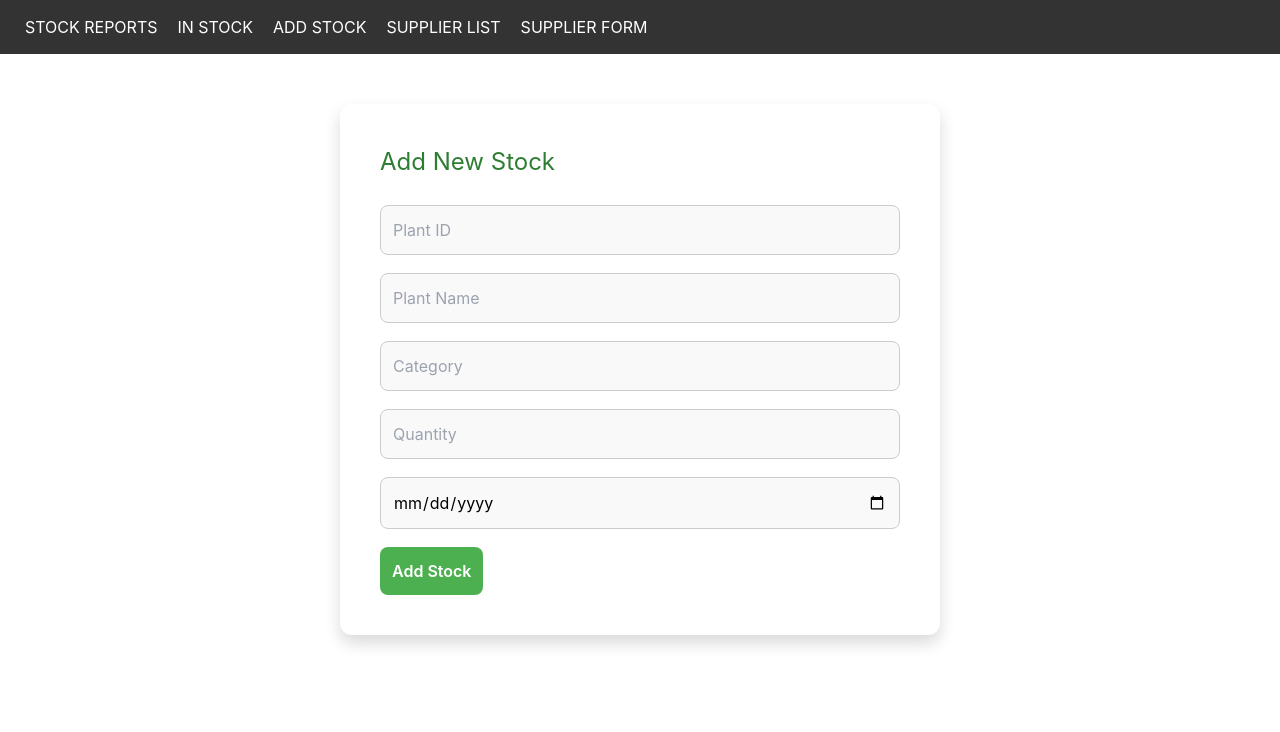
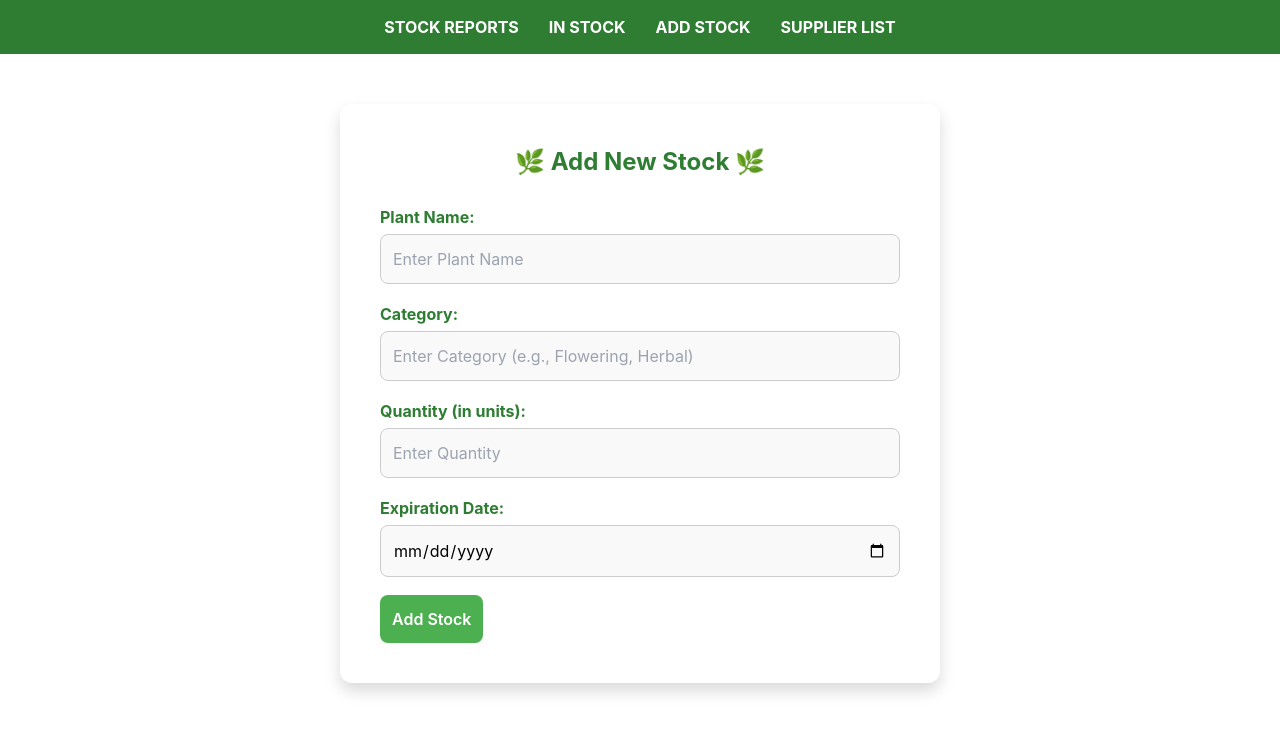
Before and after one commit to Thamidu-Peiris/CRIPS, a React (Create React App) app in the folder frontend/: page /add-stock in a window 1280 px wide. Shown: the top 732 px of the page. Built offline with nearby package versions, Linux system fonts and the light colour scheme.

Commit message:
inventory

```diff
--- a/frontend/src/components/InventoryM/AddStock.js
+++ b/frontend/src/components/InventoryM/AddStock.js
@@ -5,29 +5,74 @@ import { useNavigate } from 'react-router-dom';
 import './styles.css';
 
 export default function AddStock() {
-  const [form, setForm] = useState({});
+  const [form, setForm] = useState({
+    plantName: '',
+    category: '',
+    quantity: '',
+    expirationDate: ''
+  });
   const navigate = useNavigate();
 
   const handleSubmit = (e) => {
     e.preventDefault();
-    axios.post('http://localhost:5000/api/stocks', form).then(() => navigate('/in-stock'));
+
+    if (form.quantity <= 0) {
+      alert("Quantity must be greater than 0");
+      return;
+    }
+
+    axios.post('http://localhost:5000/api/stocks', form)
+      .then(() => {
+        alert("✅ Stock added successfully!");
+        navigate('/in-stock'); // ✅ Navigate to In-Stock after adding
+      })
+      .catch((err) => console.error('Error adding stock:', err));
   };
 
   return (
     <div>
       <Navbar />
       <div className="add-stock-container">
-  <h2>Add New Stock</h2>
+        <h2 className="page-title">🌿 Add New Stock 🌿</h2>
         <form onSubmit={handleSubmit}>
-    <input placeholder="Plant ID" onChange={(e) => setForm({ ...form, plantId: e.target.value })} /><br />
-    <input placeholder="Plant Name" onChange={(e) => setForm({ ...form, plantName: e.target.value })} /><br />
-    <input placeholder="Category" onChange={(e) => setForm({ ...form, category: e.target.value })} /><br />
-    <input placeholder="Quantity" type="number" onChange={(e) => setForm({ ...form, quantity: e.target.value })} /><br />
-    <input type="date" onChange={(e) => setForm({ ...form, expirationDate: e.target.value })} /><br />
+
+          <label className="input-label">Plant Name:</label>
+          <input
+            placeholder="Enter Plant Name"
+            value={form.plantName}
+            onChange={(e) => setForm({ ...form, plantName: e.target.value })}
+            required
+          />
+
+          <label className="input-label">Category:</label>
+          <input
+            placeholder="Enter Category (e.g., Flowering, Herbal)"
+            value={form.category}
+            onChange={(e) => setForm({ ...form, category: e.target.value })}
+            required
+          />
+
+          <label className="input-label">Quantity (in units):</label>
+          <input
+            placeholder="Enter Quantity"
+            type="number"
+            min="1"
+            value={form.quantity}
+            onChange={(e) => setForm({ ...form, quantity: Number(e.target.value) })}
+            required
+          />
+
+          <label className="input-label">Expiration Date:</label>
+          <input
+            type="date"
+            value={form.expirationDate}
+            onChange={(e) => setForm({ ...form, expirationDate: e.target.value })}
+            required
+          />
+
           <button type="submit">Add Stock</button>
         </form>
       </div>
     </div>
-
   );
 }
--- a/frontend/src/components/InventoryM/Dashboard.js
+++ b/frontend/src/components/InventoryM/Dashboard.js
@@ -2,78 +2,96 @@ import { useEffect, useState, useRef } from 'react';
 import axios from 'axios';
 import Chart from 'chart.js/auto';
 import Navbar from './Navbar';
-
+import './styles.css';
 
 export default function Dashboard() {
-  const chartRef = useRef(null);   // Canvas Reference
-  const chartInstanceRef = useRef(null); // Chart Instance Reference
+  const chartRef = useRef(null);
+  const chartInstanceRef = useRef(null);
   const [stocks, setStocks] = useState([]);
   const [suppliers, setSuppliers] = useState([]);
 
+  // ✅ Fetch Stocks and Suppliers
   useEffect(() => {
     axios.get('http://localhost:5000/api/stocks').then(res => setStocks(res.data));
     axios.get('http://localhost:5000/api/suppliers').then(res => setSuppliers(res.data));
   }, []);
 
+  // ✅ Initialize Chart
   useEffect(() => {
-    if (stocks.length && suppliers.length && chartRef.current) {
-      // Destroy old chart instance if exists
+    if (chartRef.current && stocks.length && suppliers.length) {
       if (chartInstanceRef.current) chartInstanceRef.current.destroy();
 
-      // Create new chart instance
+      const stockTotal = stocks.reduce((sum, s) => sum + s.quantity, 0);
+
       chartInstanceRef.current = new Chart(chartRef.current, {
         type: 'bar',
         data: {
           labels: ['Total Stock Quantity', 'Total Suppliers'],
           datasets: [{
             label: 'Inventory Overview',
-            data: [stocks.reduce((sum, s) => sum + s.quantity, 0), suppliers.length],
-            backgroundColor: ['#4e73df', '#1cc88a']
+            data: [stockTotal, suppliers.length],
+            backgroundColor: ['#66bb6a', '#81c784']
           }]
         },
         options: {
           responsive: true,
-          maintainAspectRatio: false
+          maintainAspectRatio: false,
+          scales: {
+            y: { beginAtZero: true }
+          }
         }
       });
     }
   }, [stocks, suppliers]);
 
   return (
-    <div style={{ padding: '20px' }}>
+    <div>
       <Navbar />
-      <h1>Inventory Management Dashboard</h1>
+      <div className="dashboard-container plant-theme">
+        <h1 className="dashboard-title">🌿 Plant Inventory Dashboard 🌱</h1>
 
-      <div style={{ width: '80%', height: '300px' }}>
+        {/* ✅ Chart Section */}
+        <div className="chart-container">
           <canvas ref={chartRef}></canvas>
         </div>
 
-      <h3>Stock Alert (Quantity &lt; 40)</h3>
-      <table border="1">
-        <thead><tr><th>Stock ID</th><th>Plant Name</th><th>Quantity</th><th>Status</th></tr></thead>
+        {/* ✅ Stock Alert Table */}
+        <h3 className="section-title">🌱 Stock Alert (Quantity &lt; 40)</h3>
+        <table className="dashboard-table">
+          <thead>
+            <tr><th>Stock ID</th><th>Plant Name</th><th>Quantity</th><th>Status</th></tr>
+          </thead>
           <tbody>
-          {stocks.map(s => (
+            {stocks.map((s, index) => (
               <tr key={s._id}>
-              <td>{s._id}</td>
+                <td>STOCK_{index + 1}</td>
                 <td>{s.plantName}</td>
                 <td>{s.quantity}</td>
-              <td style={{ color: s.quantity < 40 ? 'red' : 'green' }}>
-                {s.quantity < 40 ? 'Out of Stock' : 'Available'}
+                <td style={{ color: s.quantity < 40 ? '#d32f2f' : '#388e3c' }}>
+                  {s.quantity < 40 ? '🌱 Low Stock' : '✅ Healthy'}
                 </td>
               </tr>
             ))}
           </tbody>
         </table>
 
-      <h3>Top Providing Products</h3>
-      <table border="1">
-        <thead><tr><th>Plant ID</th><th>Quantity</th><th>Plant Name</th></tr></thead>
+        {/* ✅ Top Providing Products */}
+        <h3 className="section-title">🌿 Top Providing Plants</h3>
+        <table className="dashboard-table">
+          <thead>
+            <tr><th>Plant ID</th><th>Quantity</th><th>Plant Name</th></tr>
+          </thead>
           <tbody>
             {stocks.sort((a, b) => b.quantity - a.quantity).slice(0, 5).map((s) => (
-            <tr key={s._id}><td>{s.plantId}</td><td>{s.quantity}</td><td>{s.plantName}</td></tr>
+              <tr key={s._id}>
+                <td>{s.plantId}</td>
+                <td>{s.quantity}</td>
+                <td>{s.plantName}</td>
+              </tr>
             ))}
           </tbody>
         </table>
       </div>
+    </div>
   );
 }
--- a/frontend/src/components/InventoryM/Navbar.js
+++ b/frontend/src/components/InventoryM/Navbar.js
@@ -1,13 +1,13 @@
 import { Link } from 'react-router-dom';
+import './styles.css'; // ✅ CSS file link
 
 export default function Navbar() {
   return (
-    <nav style={{ padding: '15px', background: '#333', color: '#fff' }}>
-      <Link to="/inventorymanagerdashboard" style={{ color: '#fff', margin: '10px' }}>STOCK REPORTS</Link>
-      <Link to="/in-stock" style={{ color: '#fff', margin: '10px' }}>IN STOCK</Link>
-      <Link to="/add-stock" style={{ color: '#fff', margin: '10px' }}>ADD STOCK</Link>
-      <Link to="/suppliers" style={{ color: '#fff', margin: '10px' }}>SUPPLIER LIST</Link>
-      <Link to="/supplier-form" style={{ color: '#fff', margin: '10px' }}>SUPPLIER FORM</Link>
+    <nav className="plant-navbar">
+      <Link to="/inventorymanagerdashboard" className="plant-nav-link">STOCK REPORTS</Link>
+      <Link to="/in-stock" className="plant-nav-link">IN STOCK</Link>
+      <Link to="/add-stock" className="plant-nav-link">ADD STOCK</Link>
+      <Link to="/suppliers" className="plant-nav-link">SUPPLIER LIST</Link>
     </nav>
   );
 }
--- a/frontend/src/components/InventoryM/StockList.js
+++ b/frontend/src/components/InventoryM/StockList.js
@@ -2,16 +2,17 @@ import { useEffect, useState } from 'react';
 import axios from 'axios';
 import Navbar from './Navbar';
 import { useNavigate } from 'react-router-dom';
+import './styles.css';
 
 export default function StockList() {
   const [stocks, setStocks] = useState([]);
+  const [editingStock, setEditingStock] = useState(null);
+  const [updatedQuantity, setUpdatedQuantity] = useState('');
   const navigate = useNavigate();
-
 
   useEffect(() => {
     fetchStocks();
   }, []);
-
 
   const fetchStocks = () => {
     axios.get('http://localhost:5000/api/stocks')
@@ -19,46 +20,82 @@ export default function StockList() {
       .catch((err) => console.error('Error fetching stocks:', err));
   };
 
-
+  // ✅ Delete function fixed with backticks
   const deleteStock = (id) => {
     axios.delete(`http://localhost:5000/api/stocks/${id}`)
       .then(() => fetchStocks())
       .catch((err) => console.error('Error deleting stock:', err));
   };
 
-
   const handleAddStock = () => {
     navigate('/add-stock');
+  };
+
+  const startEditing = (stock) => {
+    setEditingStock(stock);
+    setUpdatedQuantity(stock.quantity);
+  };
+
+  const saveUpdate = (id) => {
+    axios.put(`http://localhost:5000/api/stocks/${id}`, { quantity: updatedQuantity })
+      .then(() => {
+        fetchStocks();
+        setEditingStock(null);
+      })
+      .catch((err) => console.error('Error updating stock:', err));
   };
 
   return (
     <div>
       <Navbar />
       <div className="stock-container">
-  <h2>In Stock</h2>
+        <h2 className="page-title">🌱 In Stock - Plant Inventory 🌱</h2>
+
         <button className="add-stock-btn" onClick={handleAddStock}>+ New Stock</button>
+
         {stocks.length === 0 ? (
-        <p>No stock available.</p>
+          <p className="no-stock">No stock available.</p>
         ) : (
           <table className="stock-table">
             <thead>
               <tr>
                 <th>Stock ID</th>
                 <th>Plant Name</th>
+                <th>Category</th>
                 <th>Quantity</th>
                 <th>Expiration Date</th>
                 <th>Actions</th>
               </tr>
             </thead>
+
             <tbody>
-          {stocks.map((stock) => (
+              {stocks.map((stock, index) => (
                 <tr key={stock._id}>
-              <td>{stock._id}</td>
+                  {/* ✅ Auto-generated Stock ID */}
+                  <td>STOCK_{index + 1}</td>
                   <td>{stock.plantName}</td>
-              <td>{stock.quantity}</td>
+                  <td>{stock.category}</td>
+                  <td>
+                    {editingStock?._id === stock._id ? (
+                      <input
+                        type="number"
+                        value={updatedQuantity}
+                        onChange={(e) => setUpdatedQuantity(e.target.value)}
+                      />
+                    ) : (
+                      stock.quantity
+                    )}
+                  </td>
                   <td>{new Date(stock.expirationDate).toLocaleDateString()}</td>
                   <td>
+                    {editingStock?._id === stock._id ? (
+                      <button className="update-btn" onClick={() => saveUpdate(stock._id)}>Save</button>
+                    ) : (
+                      <>
+                        <button className="edit-btn" onClick={() => startEditing(stock)}>Edit</button>
                         <button className="delete-btn" onClick={() => deleteStock(stock._id)}>Delete</button>
+                      </>
+                    )}
                   </td>
                 </tr>
               ))}
--- a/frontend/src/components/InventoryM/styles.css
+++ b/frontend/src/components/InventoryM/styles.css
@@ -1,4 +1,26 @@
-/* 🌱 Modern Card Look for Add Stock */
+/* 🌿 Modern Navbar */
+.plant-navbar {
+  background-color: #2e7d32;  /* Dark Green */
+  padding: 15px 30px;
+  display: flex;
+  justify-content: center;
+  align-items: center;
+  gap: 30px;
+}
+
+.plant-nav-link {
+  color: #ffffff;   /* White text */
+  text-decoration: none;
+  font-weight: bold;
+  font-size: 16px;
+  transition: color 0.3s;
+}
+
+.plant-nav-link:hover {
+  color: #c8e6c9;   /* Light green on hover */
+}
+
+/* 🌱 Add Stock Form Card */
 .add-stock-container {
   background-color: #ffffff;
   padding: 40px;
@@ -14,7 +36,6 @@
   font-size: 24px;
 }
 
-  /* 🌱 Modern Button */
 .add-stock-container button {
   background-color: #4CAF50;
   color: #fff;
@@ -29,7 +50,6 @@
   background-color: #388e3c;
 }
 
-  /* 🌱 Inputs Styling */
 .add-stock-container input {
   width: 100%;
   padding: 12px;
@@ -37,6 +57,13 @@
   border: 1px solid #ccc;
   border-radius: 8px;
   background-color: #f9f9f9;
+}
+
+.input-label {
+  display: block;
+  margin-bottom: 5px;
+  color: #2e7d32;
+  font-weight: bold;
 }
 
 /* 🌱 Stock Container */
@@ -49,7 +76,7 @@
   box-shadow: 0 8px 16px rgba(0,0,0,0.1);
 }
 
-  /* 🌱 Table Styling */
+/* 🌱 Stock Table Styling */
 .stock-table {
   width: 100%;
   border-collapse: collapse;
@@ -105,7 +132,35 @@
   background-color: #c62828;
 }
 
-  /* Supplier List UI Styling */
+/* 🌱 Edit / Update Buttons */
+.edit-btn {
+  background-color: #4caf50;
+  color: white;
+  padding: 6px 12px;
+  margin-right: 5px;
+  border: none;
+  border-radius: 4px;
+  cursor: pointer;
+}
+
+.edit-btn:hover {
+  background-color: #388e3c;
+}
+
+.update-btn {
+  background-color: #2e7d32;
+  color: white;
+  padding: 6px 12px;
+  border: none;
+  border-radius: 4px;
+  cursor: pointer;
+}
+
+.update-btn:hover {
+  background-color: #1b5e20;
+}
+
+/* 🌱 Supplier List Styling */
 .supplier-container {
   padding: 30px;
   background-color: #f8f9f8;
@@ -167,18 +222,74 @@
   background-color: #e8f5e9;
 }
 
-  .update-btn {
-    background-color: #333;
-    color: #fff;
-    padding: 12px 24px;
-    border-radius: 10px;
-    margin-top: 20px;
-    cursor: pointer;
-    display: block;
-    margin-left: auto;
-    margin-right: auto;
+/* 🌱 Dashboard Section */
+.dashboard-container {
+  padding: 20px;
+  font-family: 'Poppins', sans-serif;
+  background-color: #f1f8f4;
+  color: #2e7d32;
 }
 
-  .update-btn:hover {
-    background-color: #555;
+.plant-theme {
+  background-image: url('https://www.transparenttextures.com/patterns/green-dust-and-scratches.png');
 }
+
+.dashboard-title {
+  color: #2e7d32;
+  font-size: 32px;
+  text-align: center;
+  margin-bottom: 30px;
+}
+
+.chart-container {
+  width: 80%;
+  height: 300px;
+  margin: 0 auto 40px;
+  background-color: #ffffff;
+  padding: 20px;
+  border-left: 8px solid #4CAF50;
+  border-radius: 8px;
+  box-shadow: 0 8px 16px rgba(0,0,0,0.1);
+}
+
+.section-title {
+  color: #388e3c;
+  font-size: 24px;
+  margin-top: 30px;
+}
+
+.dashboard-table {
+  width: 95%;
+  margin: 20px auto;
+  border-collapse: collapse;
+  background-color: #fff;
+  box-shadow: 0 0 10px rgba(0,0,0,0.1);
+  border-left: 5px solid #4CAF50;
+}
+
+.dashboard-table th, .dashboard-table td {
+  padding: 12px 15px;
+  text-align: center;
+  border: 1px solid #ddd;
+}
+
+.dashboard-table th {
+  background-color: #66bb6a;
+  color: #fff;
+}
+
+.dashboard-table tr:nth-child(even) {
+  background-color: #e8f5e9;
+}
+
+.dashboard-table tr:hover {
+  background-color: #c8e6c9;
+}
+
+.page-title {
+  text-align: center;
+  color: #2e7d32;
+  font-size: 2.2rem;
+  font-weight: bold;
+  margin-bottom: 25px;
+}
```
Also changed, not shown: 1 other file (tests, documents, lock files or other folders). Lines whose indentation alone changed are shown as unchanged.
